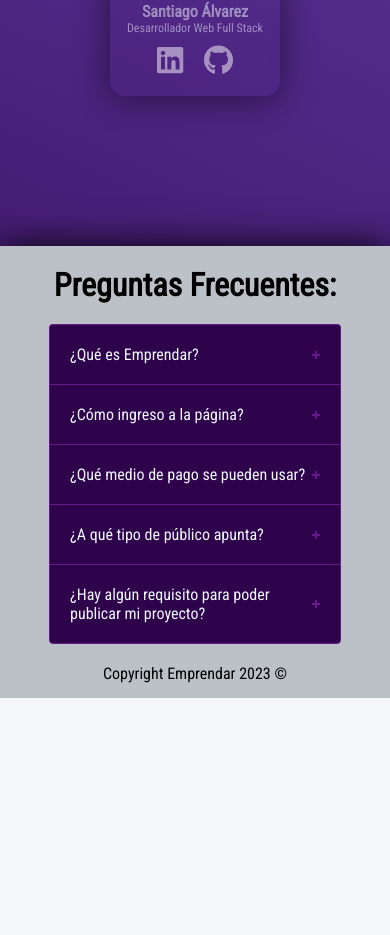
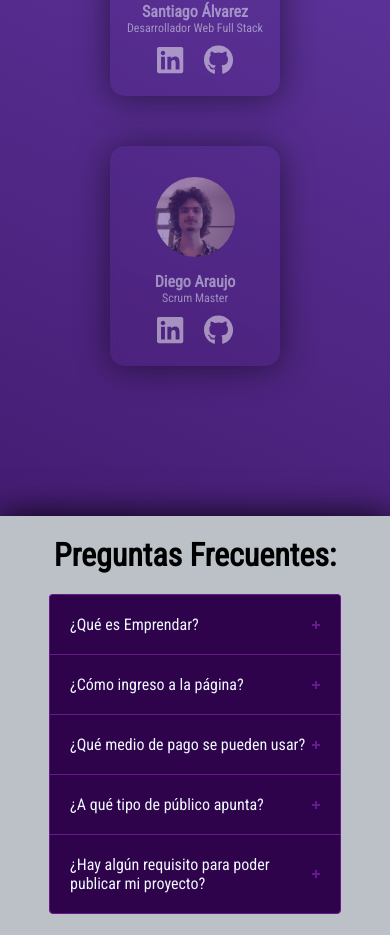
Before and after one commit to MauroMoyano/Emprendar_Front, a Next.js app: page / in a window 390 px wide. Shown: the part 3468-4403 px from the top of the page. Before the commit the page ends 4166 px from the top, so only its background shows below. Built offline with nearby package versions, Linux system fonts and the light colour scheme; no server answers.

Commit message:
añadiendo al scrum master y cambios de sandy en css responsive de profileUser

```diff
--- a/components/aboutUsLanding.jsx
+++ b/components/aboutUsLanding.jsx
@@ -76,6 +76,15 @@ export default function AboutUsLanding (){
                         <Link target='_blank' rel="noreferrer" href="https://github.com/Santiagoalvarez2022"><FontAwesomeIcon icon={faGithub} className={style.theIcons} /></Link>
                     </div>
                 </div>
+                <div className={style.card}>
+                    <img src="img/diego.jpg" alt="santyperfil" className={style.profileImage} />
+                    <h4>Diego Araujo</h4>
+                    <p>Scrum Master</p>
+                    <div className={style.socialMedias}>
+                        <Link target='_blank' rel="noreferrer" href="https://www.linkedin.com/in/diego-araujo-dev/"><FontAwesomeIcon icon={faLinkedin} className={style.theIcons} /></Link>
+                        <Link href="#"><FontAwesomeIcon icon={faGithub} className={style.theIcons} /></Link>
+                    </div>
+                </div>
             </div>
 
         </div>
--- a/src/pages/styles/profile.module.css
+++ b/src/pages/styles/profile.module.css
@@ -607,7 +607,7 @@
     .container {
         background: #cfcff8;
         min-height: 100vh;
-        max-width: 70vw;
+        max-width: 90vw;
         box-shadow: 0px 2px 15px #000;
         display: flex;
         flex-direction: column;
```
Also changed, not shown: src/pages/aboutUs.jsx (+19 -0 lines), public/img/diego.jpg (added).
